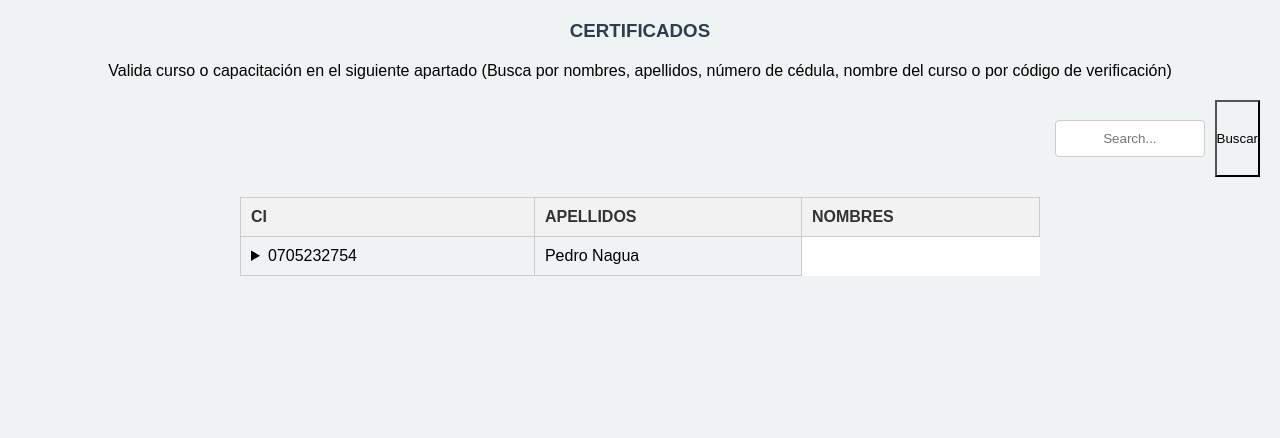
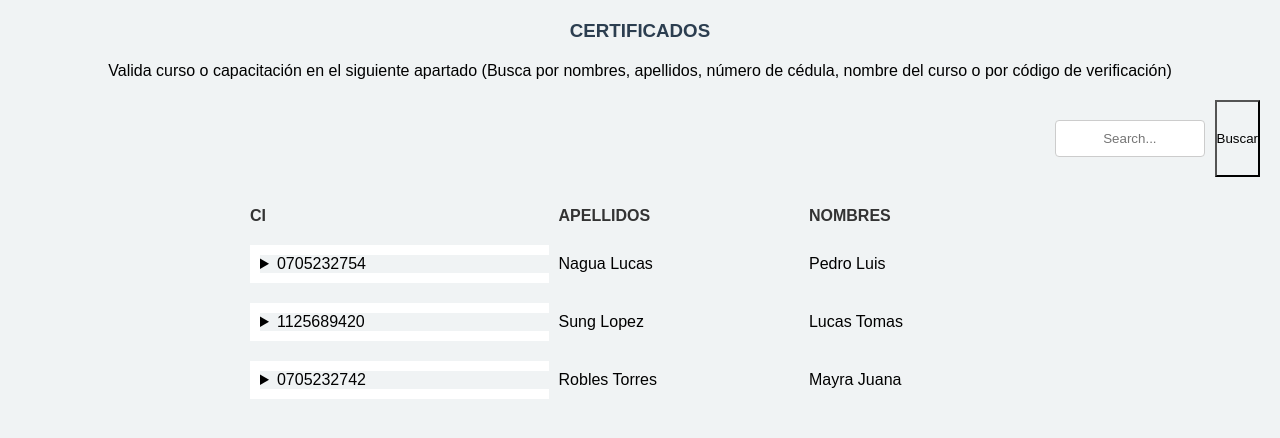
Before and after one commit to jmarquez202/certificates, a Django app: page / in a window 1280 px wide. Shown: the part 36-474 px from the top of the page. Run offline with Django 5.2, Linux system fonts and the light colour scheme.

Commit message:
reagustes de html
se  coloca detalles a html

```diff
--- a/templates/certificates/index.html
+++ b/templates/certificates/index.html
@@ -52,7 +52,7 @@
         }
 
         #resultsList {
-            color: black;
+            color: rgb(231, 14, 14);
             text-align: center;
             text-transform: uppercase;
             margin-top: 20px;
@@ -63,26 +63,31 @@
             width: 100%;
             max-width: 800px;
             margin: auto;
-            background-color: #fff;
+            background-color: #d0e6f9;
         }
 
         th, td {
-            border: 1px solid #ccc;
             padding: 10px;
             text-align: left;
+            border: none;
+
         }
 
         th {
-            background-color: #f2f2f2;
             color: #333;
         }
 
+        /* Colores alternados para las filas */
+        tr:nth-child(odd) {
+            background-color: #e9efeb; /* Color claro para filas impares */
+        }
+
         tr:nth-child(even) {
-            background-color: #f9f9f9;
+            background-color: #f9f9f9; /* Color aún más claro para filas pares */
         }
 
         tr:hover {
-            background-color: #e0e0e0;
+            background-color: #e0e0e0; /* Color al pasar el mouse */
         }
 
         h3 {
@@ -95,6 +100,31 @@
             text-align: center;
             margin-bottom: 20px;
         }
+
+        details {
+            padding: 10px;
+            background-color: #fff;
+            width: 250%; /* Asegura que ocupa todo el ancho */
+            border: none; /* Sin borde para detalles */
+
+        details summary {
+            cursor: pointer; /* Cambia el cursor para indicar interactividad */
+        }
+
+        details div {
+            margin: 0; /* Sin margen para el contenido dentro de details */
+            padding: 10px; /* Relleno interno */
+        }
+
+        details p {
+            margin: 5px 0;
+            text-align: left;
+        }
+
+        #list {
+            width: 100%; /* Asegura que la tabla dentro de details ocupa todo el ancho */
+        }
+
     </style>
 </head>
 <body>
@@ -142,7 +172,7 @@
         <tr>
             <td>
                 <details>
-                    <summary >0705232754</summary>
+                    <summary>0705232754</summary>
                     <p><strong>Institución:</strong> Nagua Lucas</p>
                     <p><strong>Fecha Inicio:</strong> 2024-01-01</p>
                     <p><strong>Fecha Fin:</strong> 2024-12-31</p>
@@ -150,7 +180,36 @@
                     <p><strong>Código Certificado:</strong> ABC123</p>
                 </details>
             </td>
-            <td>Pedro Nagua</td>
+            <td>Nagua Lucas</td>
+            <td>Pedro Luis</td>
+        </tr>
+        <tr>
+            <td>
+                <details>
+                    <summary>1125689420</summary>
+                    <p><strong>Institución:</strong> Sung Lopez</p>
+                    <p><strong>Fecha Inicio:</strong> 2024-01-01</p>
+                    <p><strong>Fecha Fin:</strong> 2024-12-31</p>
+                    <p><strong>Horas:</strong> 100</p>
+                    <p><strong>Código Certificado:</strong> ABC123</p>
+                </details>
+            </td>
+            <td>Sung Lopez</td>
+            <td>Lucas Tomas</td>
+        </tr>
+        <tr>
+            <td>
+                <details>
+                    <summary>0705232742</summary>
+                    <p><strong>Institución:</strong> Robles Torres</p>
+                    <p><strong>Fecha Inicio:</strong> 2024-01-01</p>
+                    <p><strong>Fecha Fin:</strong> 2024-12-31</p>
+                    <p><strong>Horas:</strong> 100</p>
+                    <p><strong>Código Certificado:</strong> ABC123</p>
+                </details>
+            </td>
+            <td>Robles Torres</td>
+            <td>Mayra Juana</td>
         </tr>
     </tbody>
 </table>
```
